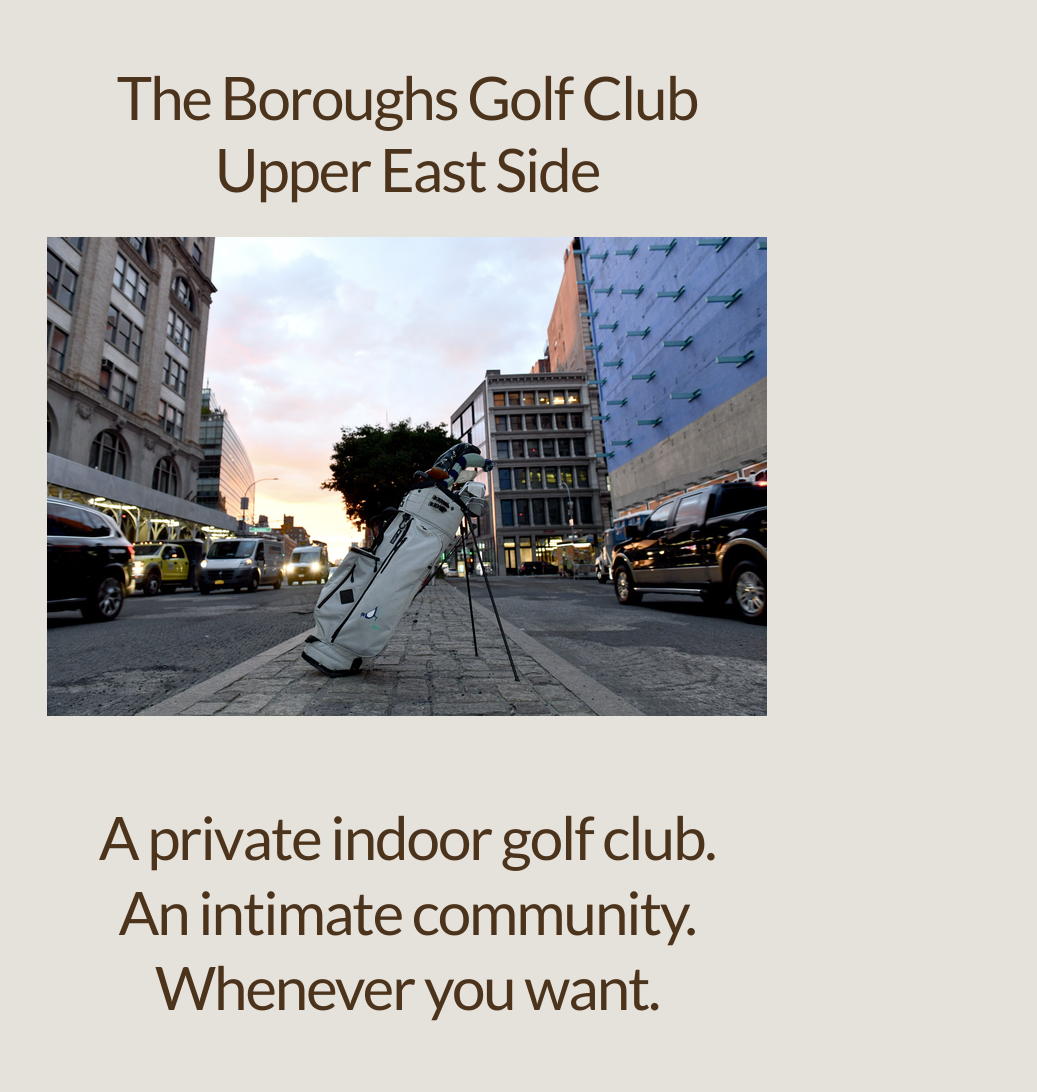
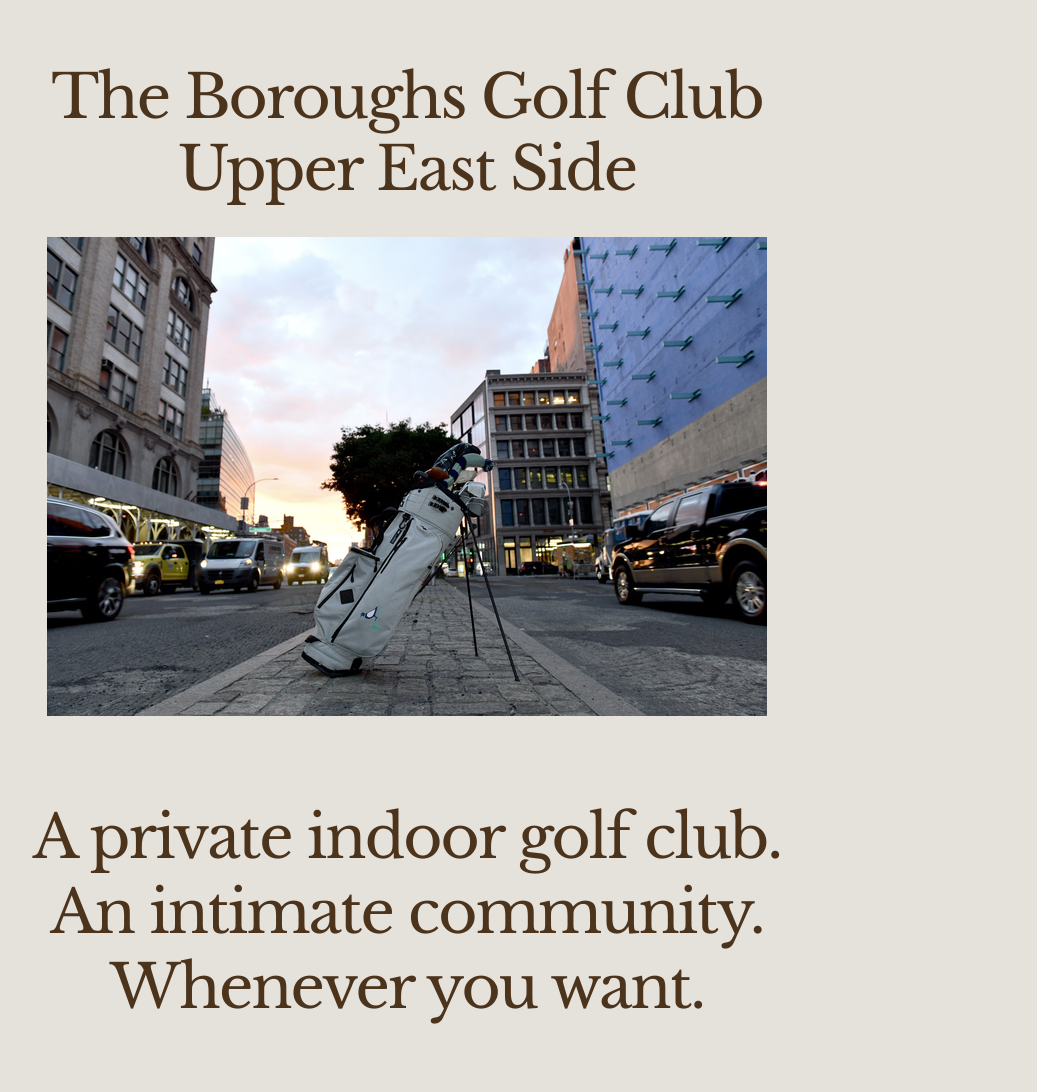
Before and after one commit to loopdash/boroughs-golf, a plain HTML site: page index.html in a window 1280 px wide. Shown: the part 149-1241 px from the top of the page, without its empty margins (233-1270 px from the left). Drawn offline with nearby package versions, Linux system fonts and the light colour scheme; a script that the page names is missing.

Commit message:
fonts updated

```diff
--- a/index.html
+++ b/index.html
@@ -7,7 +7,7 @@
 	<title>New York City's Private Indoor Golf Club</title>
 	<link rel="preconnect" href="https://fonts.googleapis.com">
 	<link rel="preconnect" href="https://fonts.gstatic.com" crossorigin>
-	<!--<link href="https://fonts.googleapis.com/css2?family=Libre+Baskerville:ital,wght@0,400;0,700;1,400&display=swap" rel="stylesheet">-->
+	<link href="https://fonts.googleapis.com/css2?family=Libre+Baskerville:ital,wght@0,400;0,700;1,400&display=swap" rel="stylesheet">
 	<link href='https://fonts.googleapis.com/css?family=Lato' rel='stylesheet'>
 	<style type="text/css">
 		/*
@@ -73,7 +73,7 @@
 			position: absolute;
 			right: 0;
 			color: #4c331c;
-			font-family: "Lato";
+			font-family: "Lato", sans-serif;
 			text-decoration: none;
 			top: calc(50% - 10px);
 			font-size: 12px;
@@ -108,7 +108,7 @@
 		}
 
 		.heading {
-			font-family: "Lato";
+			font-family: "Libre Baskerville", serif;
 			color: #456052;
 			color: #4c331c;
 			line-height: 1.2;
@@ -126,7 +126,7 @@
 		}
 
 		.sub-hd {
-			font-family: "Lato", serif;
+			font-family: "Libre Baskerville", serif;
 			color: #456052;
 			color: #4c331c;
 			/* font-family: 'Amasis'; */
```
